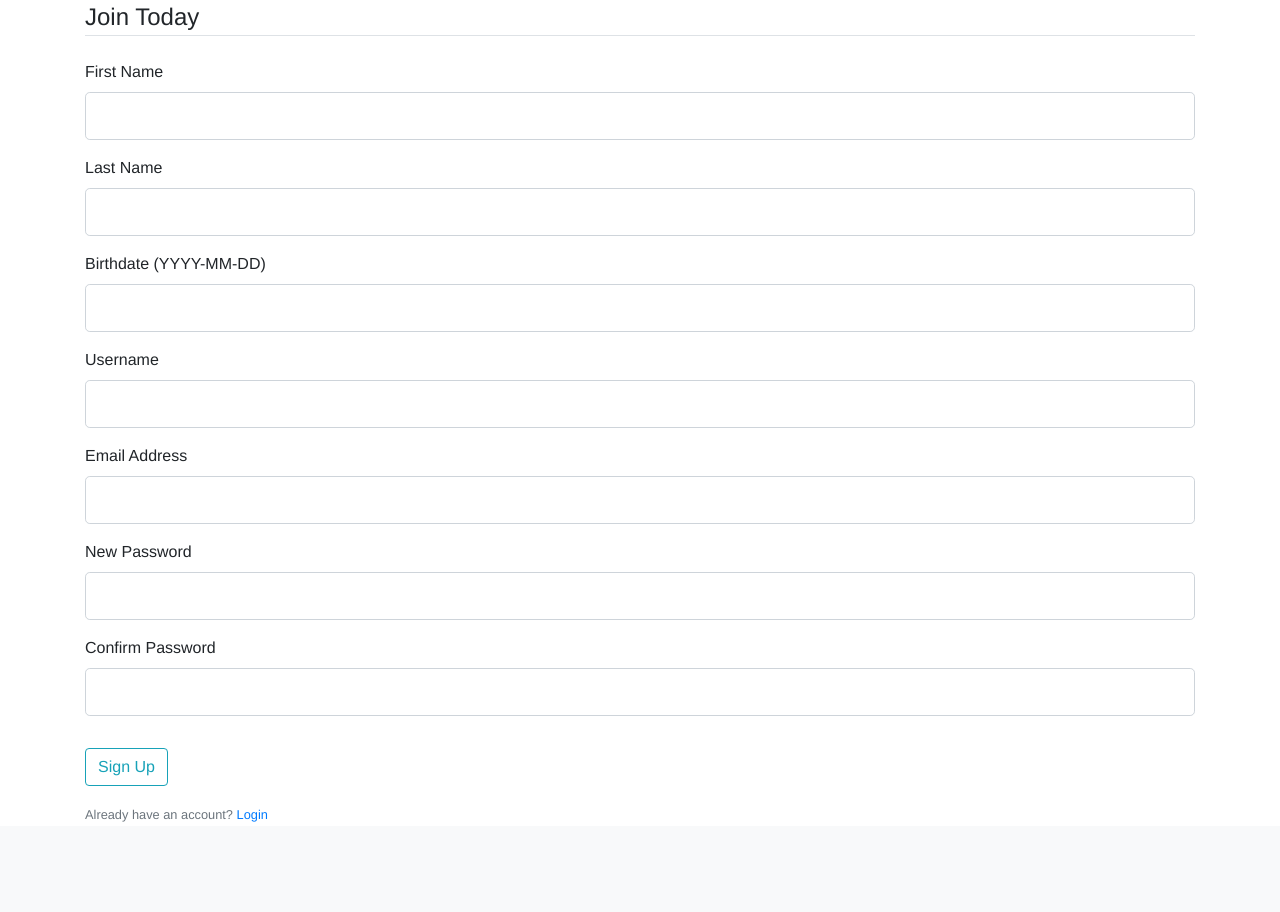
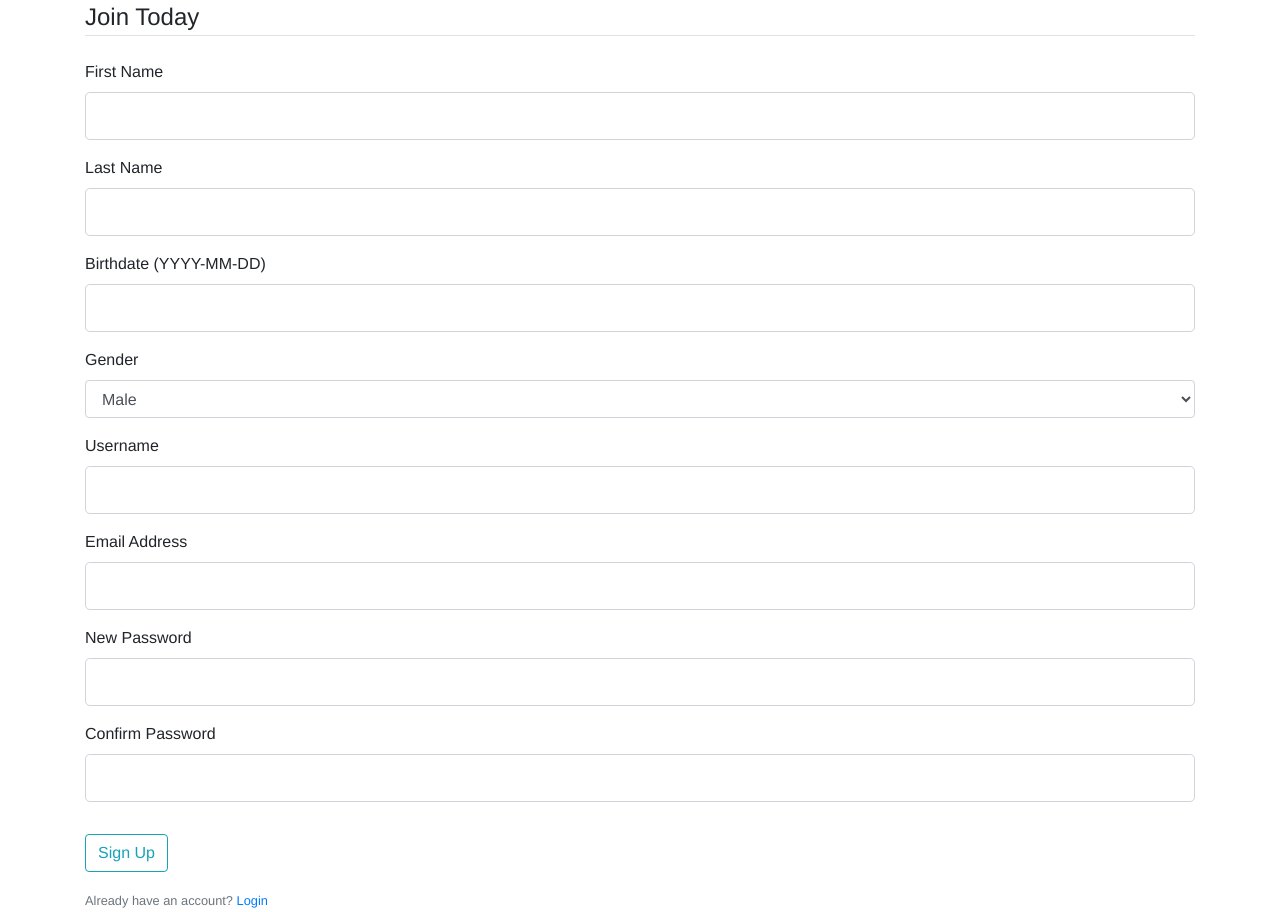
Before and after one commit to AdamAlam/FeelsTastyMan, a Flask app: page /register in a window 1280 px wide. Shown: the part 85-997 px from the top of the page. Before the commit the page ends 907 px from the top, so only its background shows below. Run offline with Flask 2, Linux system fonts and the light colour scheme; some libraries are stand-ins or nearby versions.

Commit message:
Added Gender Input to Registration Form

```diff
--- a/To Do.txt
+++ b/To Do.txt
@@ -1,7 +1,7 @@
 [] Add a collapse functionality to navbar
 [] Edit login and registration page to have picture in the back and make the form inputs unrounded
 [] Add Login Functionality (Gets email and password hash from db and authenticates)
-[] Add Register Functionality (Adds User information to new row in database)
+[X] Add Register Functionality (Adds User information to new row in database)
 [] Create a main template (What users will see when they are logged in)
 [] Add functionality where if users are not following anyone, they will get suggestions to follow dummy accounts
 [] Create a follow/unfollow button (???)
--- a/feelstasty/forms.py
+++ b/feelstasty/forms.py
@@ -1,5 +1,5 @@
 from flask_wtf import FlaskForm
-from wtforms import StringField, PasswordField, SubmitField, BooleanField
+from wtforms import StringField, PasswordField, SubmitField, BooleanField, SelectField
 from wtforms.validators import DataRequired, Length, Email, EqualTo
 
 
@@ -7,6 +7,7 @@ class RegistrationForm(FlaskForm):
     f_name = StringField('First Name', validators=[DataRequired()])
     l_name = StringField('Last Name', validators=[DataRequired()])
     birthdate = StringField('Birthdate (YYYY-MM-DD)', validators=[DataRequired()])
+    gender = SelectField('Gender', choices=[('M', 'Male'), ('F', 'Female'), ('O', 'Other/Prefer Not To Say')], validators=[DataRequired()])
     username = StringField('Username', validators=[DataRequired(), Length(min=4, max=20)])
     email = StringField('Email Address', validators=[DataRequired(), Email()])
     password = PasswordField('New Password', validators=[DataRequired()])
--- a/feelstasty/models.py
+++ b/feelstasty/models.py
@@ -10,13 +10,13 @@ class User(db.Model):
     email = db.Column(db.String(120), unique=True, nullable=False)
     image_file = db.Column(db.String(20), nullable=False,
                            default='default.png')
-    # gender = db.Column(BooleanField(), nullable=True)
     birthdate = db.Column(db.String(10))
+    gender = db.Column(db.String(), nullable=False)
     password = db.Column(db.String(60), nullable=False)
     posts = db.relationship('Post', backref='author', lazy=True)
 
     def __repr__(self):
-        return f"User(Last Name: '{self.l_name}', First Name: '{self.f_name}', Username: '{self.username}', Email: '{self.email}, Profile Picture: '{self.image_file}'', Birthday: '{self.birthdate}')"
+        return f"User(Last Name: '{self.l_name}', First Name: '{self.f_name}', Username: '{self.username}', Email: '{self.email}, Profile Picture: '{self.image_file}'', Birthday: '{self.birthdate}', Gender: '{self.gender}')"
 
 
 class Post(db.Model):
--- a/feelstasty/routes.py
+++ b/feelstasty/routes.py
@@ -30,6 +30,7 @@ def register():
         f_name = form.f_name.data,
         l_name = form.l_name.data,
         birthdate = form.birthdate.data,
+        gender = form.gender.data,
         username = form.username.data,
         email = form.email.data,
         password = hashed_pw
--- a/feelstasty/templates/register.html
+++ b/feelstasty/templates/register.html
@@ -54,6 +54,19 @@
                     </div>
                     {% else %}
                     {{form.birthdate(class="form-control form-control-lg")}}
+                    {% endif %}
+                </div>
+                <div class="form-group">
+                    {{form.gender.label(class="form-control-label")}} <br>
+                    {% if form.gender.errors %}
+                    {{form.gender (class="form-control")}}
+                    <div class="invalid-feedback">
+                        {% for error in form.gender.errors  %}
+                        <span>{{error}}</span>
+                        {% endfor %}
+                    </div>
+                    {% else %}
+                    {{form.gender (class="form-control")}}
                     {% endif %}
                 </div>
                 <div class="form-group">
```
Also changed, not shown: feelstasty/site.db.
